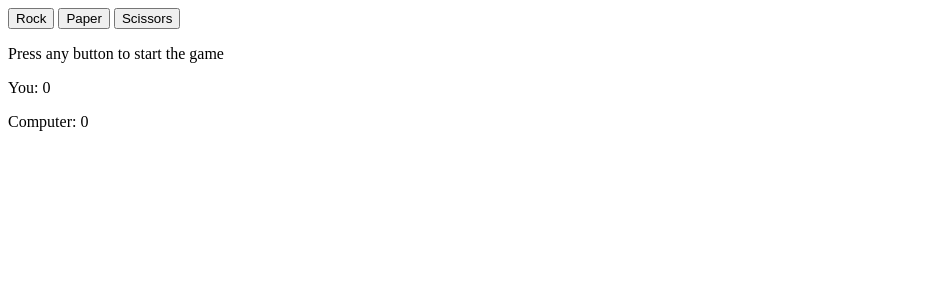
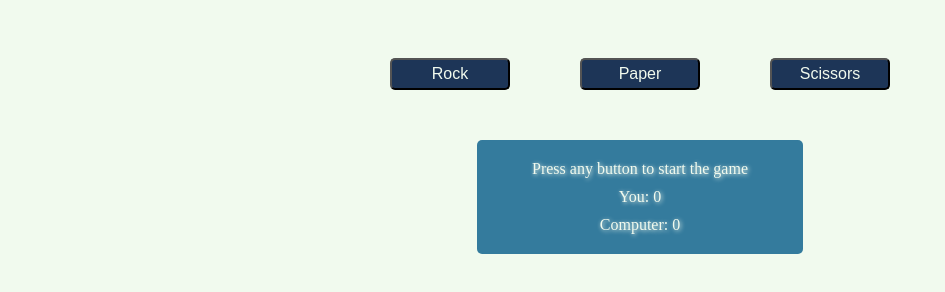
Before and after one commit to showme032/rock-paper-scissors, a plain HTML site: page index.html in a window 1280 px wide. Shown: the whole page, without its empty margins (0-945 px from the left). Drawn offline with Linux system fonts and the light colour scheme.

Commit message:
Add some basic css styling

```diff
--- a/index.html
+++ b/index.html
@@ -4,7 +4,7 @@
     <meta charset="UTF-8">
     <title>Rock Paper Scissors</title>
     <script src="./script.js" defer></script>
-    <style src="./styles.css"></style>
+    <link rel="stylesheet" href="./styles.css">
   </head>
 
   <body>
@@ -19,5 +19,6 @@
       <p id="player">You: 0</p>
       <p id="computer">Computer: 0</p>
     </div>
+
   </body>
 </html>
--- /dev/null
+++ b/styles.css
@@ -0,0 +1,41 @@
+body {
+  background-color: #F1FAEE;
+}
+
+.controls {
+  display: flex;
+  justify-content: space-between;
+  padding: 50px 0px;
+  margin: auto;
+  width: 500px;
+}
+
+.controls button {
+  width: 120px;
+  flex: 0 1 1;
+  padding: 5px 15px;
+  border-radius: 5px;
+
+  background-color: #1D3557;
+  color: #F1FAEE;
+  font-size: 16px;
+  font-weight: 500;
+}
+
+.scoreboard {
+  display: flex;
+  flex-direction: column;
+  align-items: center;
+  margin: auto;
+  width: fit-content;
+  padding: 15px 50px;
+
+  border-radius: 5px;
+  background-color: #347B9D;
+}
+
+.scoreboard p {
+  margin: 5px;
+  color: #F1FAEE;
+  text-shadow: 1px 1px 4px;
+}
```
Also changed, not shown: script.js (line endings or trailing spaces).
